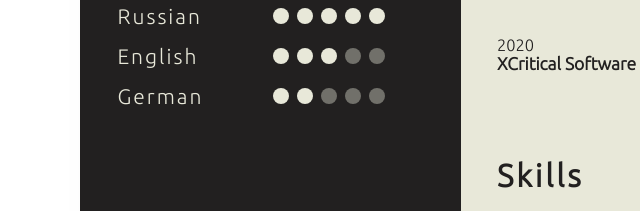
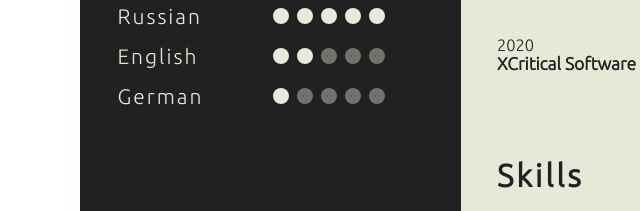
Before and after one commit to s4fronov/CV, a plain HTML site: page index.html in a window 1280 px wide. Shown: the part 1200-1411 px from the top of the page, 20-660 px from the left. Drawn offline with Linux system fonts and the light colour scheme.

Commit message:
Update skills in index.html

```diff
--- a/index.html
+++ b/index.html
@@ -88,7 +88,7 @@
             <div class="skill-level">
               <div class="skill-dot skill-dot-light-on"></div>
               <div class="skill-dot skill-dot-light-on"></div>
-              <div class="skill-dot skill-dot-light-on"></div>
+              <div class="skill-dot skill-dot-light-off"></div>
               <div class="skill-dot skill-dot-light-off"></div>
               <div class="skill-dot skill-dot-light-off"></div>
             </div>
@@ -98,7 +98,7 @@
             <p>German</p>
             <div class="skill-level">
               <div class="skill-dot skill-dot-light-on"></div>
-              <div class="skill-dot skill-dot-light-on"></div>
+              <div class="skill-dot skill-dot-light-off"></div>
               <div class="skill-dot skill-dot-light-off"></div>
               <div class="skill-dot skill-dot-light-off"></div>
               <div class="skill-dot skill-dot-light-off"></div>
```
